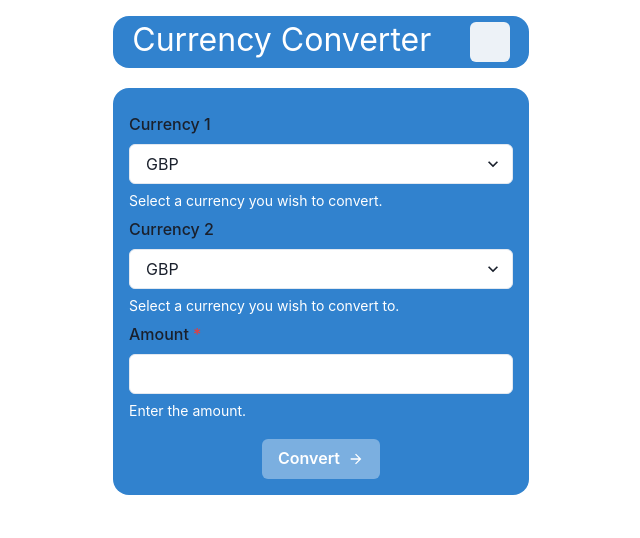
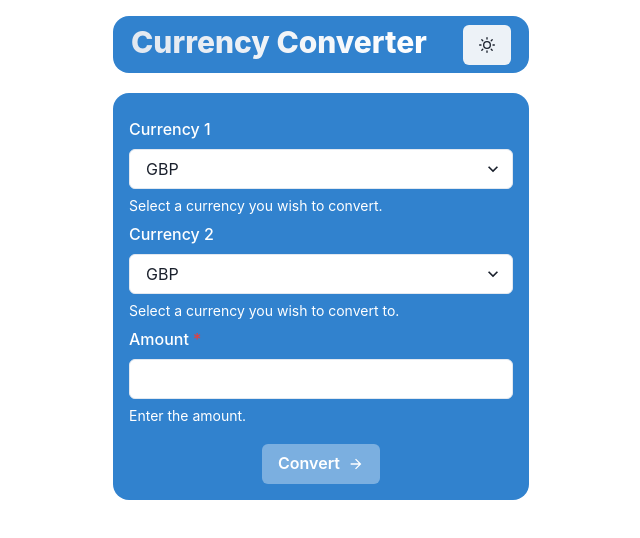
Before and after one commit to patchinator/currency-converter, a React (Create React App) app: page / in a window 1280 px wide. Shown: the top 538 px of the page, without its empty margins (319-959 px from the left). Built offline with nearby package versions, Linux system fonts and the light colour scheme; no server answers.

Commit message:
added conditionals to HTML so that nightmode incorporates that feature

```diff
--- a/src/components/CurrencyForm.js
+++ b/src/components/CurrencyForm.js
@@ -14,6 +14,7 @@ import {
   Spacer,
   useToast,
 } from "@chakra-ui/react";
+import { useColorModeValue } from "@chakra-ui/color-mode";
 
 const API_KEY = process.env.REACT_APP_RAPIDAPI_KEY;
 
@@ -81,11 +82,15 @@ const CurrencyForm = () => {
 
   return (
     <Fragment>
-      <Box bg="blue.500" p="4" borderRadius="2xl">
+      <Box
+        bg={useColorModeValue("blue.500", "blue.800")}
+        p="4"
+        borderRadius="2xl"
+      >
         <form onSubmit={submitFormHandler}>
           <Flex flexDirection="column">
             <FormControl mt="2">
-              <FormLabel>Currency 1</FormLabel>
+              <FormLabel color="white">Currency 1</FormLabel>
               <Select bg="white" ref={currencyOneInputRef}>
                 <option>GBP</option>
                 <option>USD</option>
@@ -100,7 +105,7 @@ const CurrencyForm = () => {
             </FormControl>
 
             <FormControl mt="2">
-              <FormLabel>Currency 2</FormLabel>
+              <FormLabel color="white">Currency 2</FormLabel>
               <Select bg="white" ref={currencyTwoInputRef}>
                 <option>GBP</option>
                 <option>USD</option>
@@ -115,7 +120,7 @@ const CurrencyForm = () => {
             </FormControl>
 
             <FormControl mt="2" isRequired>
-              <FormLabel>Amount</FormLabel>
+              <FormLabel color="white">Amount</FormLabel>
               <Input type="text" bg="white" ref={currencyAmountRef}></Input>
               <FormHelperText color="white">Enter the amount.</FormHelperText>
             </FormControl>
@@ -129,6 +134,7 @@ const CurrencyForm = () => {
                     rightIcon={<ArrowForwardIcon />}
                     type="submit"
                     onClick={showResultsHandler}
+                    color="white"
                   >
                     Convert
                   </Button>
@@ -142,6 +148,7 @@ const CurrencyForm = () => {
                     onClick={showResultsHandler}
                     isLoading
                     loadingText="Converting"
+                    color="white"
                   ></Button>
                 )}
               </Box>
--- a/src/components/Header.js
+++ b/src/components/Header.js
@@ -1,17 +1,38 @@
 import { Box, Text, Flex } from "@chakra-ui/layout";
 import { Button } from "@chakra-ui/button";
 import { useColorMode } from "@chakra-ui/color-mode";
+import { MoonIcon, SunIcon } from "@chakra-ui/icons";
+import { useColorModeValue } from "@chakra-ui/color-mode";
 
 const Header = () => {
   const { colorMode, toggleColorMode } = useColorMode();
 
   return (
-    <Box bgColor="blue.500" mb="5" borderRadius="2xl" width="100%">
-      <Flex flexDirection="row" justifyContent="space-around" alignItems="center">
-        <Text fontSize="xx-large" color="white" pb="1">
+    <Box
+      bg={useColorModeValue("blue.500", "blue.800")}
+      mb="5"
+      borderRadius="2xl"
+      width="100%"
+    >
+      <Flex
+        flexDirection="row"
+        justifyContent="space-around"
+        alignItems="center"
+      >
+        <Text
+          color="white"
+          pb="2"
+          pt="1"
+          bgGradient="linear(to-l, white, gray.200)"
+          bgClip="text"
+          fontSize="3xl"
+          fontWeight="extrabold"
+        >
           Currency Converter
         </Text>
-        <Button onClick={toggleColorMode}>{colorMode}</Button>
+        <Button onClick={toggleColorMode}>
+          {colorMode === "light" ? <MoonIcon /> : <SunIcon />}
+        </Button>
       </Flex>
     </Box>
   );
```
